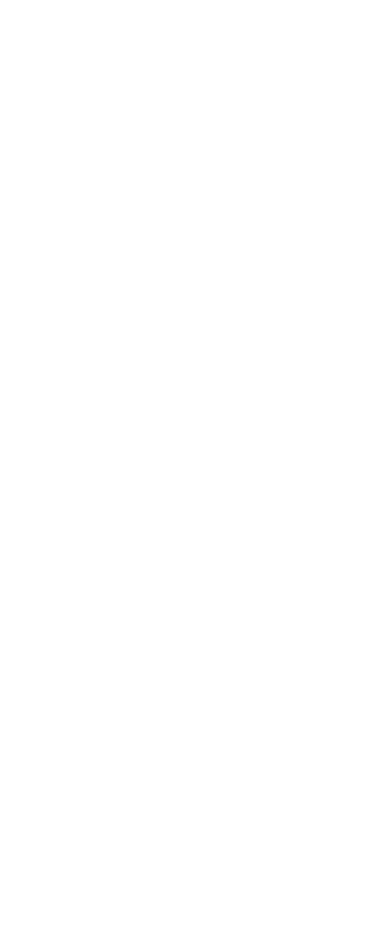
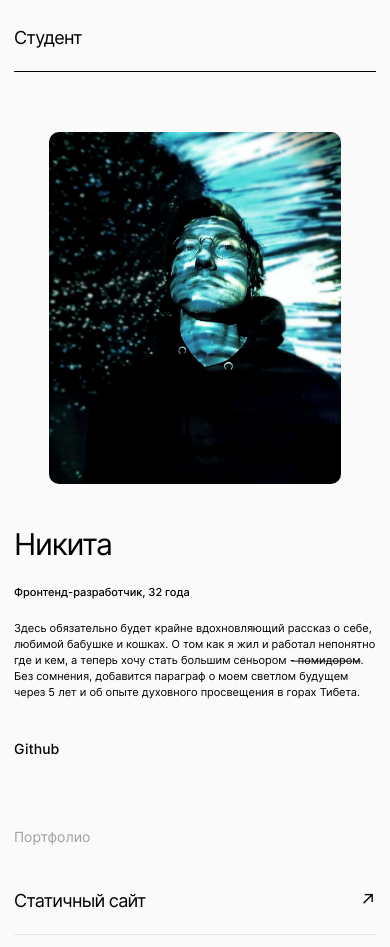
Before and after one commit to OrtiesPN/movies-explorer-frontend_OLD, a React (Create React App) app in the folder movies-explorer/: page / in a window 390 px wide. Shown: the part 2120-3067 px from the top of the page. Before the commit the page ends 2049 px from the top, so only its background shows below. Built offline with nearby package versions, Linux system fonts and the light colour scheme.

Commit message:
dev/ feat: do Portfolio

```diff
--- a/movies-explorer/src/components/AboutProject/AboutProject.css
+++ b/movies-explorer/src/components/AboutProject/AboutProject.css
@@ -120,6 +120,10 @@
         font-size: 12px;
         line-height: 18px;
     }
+
+    .project__stagename {
+        font-weight: 400;
+    }
 }
 
 @media screen and (max-width: 440px) {
--- a/movies-explorer/src/components/App/App.js
+++ b/movies-explorer/src/components/App/App.js
@@ -11,6 +11,7 @@
 import NavTab from '../NavTab/NavTab';
 import AboutProject from '../AboutProject/AboutProject';
 import Techs from '../Techs/Techs';
+import Portfolio from '../Portfolio/Portfolio';
 
 function App() {
   const [currentUser, setCurrentUser] = useState({});
@@ -39,6 +40,7 @@
                 <NavTab />
                 <AboutProject />
                 <Techs />
+                <Portfolio />
               </>
           }/>
           {/* <Route path="/signup" element={}/> */}
--- a/movies-explorer/src/components/Portfolio/Portfolio.css
+++ b/movies-explorer/src/components/Portfolio/Portfolio.css
@@ -0,0 +1,223 @@
+.portfolio {
+    padding: 110px 70px 125px;
+}
+
+.portfolio__title {
+    margin: 0;
+    padding-bottom: 23px;
+    color: #000;
+    font-size: 22px;
+    font-style: normal;
+    font-weight: 400;
+    line-height: normal;
+    letter-spacing: -0.88px;
+    border-bottom: 1px solid #000;
+}
+
+.portfolio__article {
+    margin-top: 66px;
+    display: flex;
+    justify-content: space-between;
+    gap: 49px;
+}
+
+.portfolio__textblock {
+    max-width: 600px;
+    display: flex;
+    flex-direction: column;
+}
+
+.portfolio__name {
+    margin: 0;
+    font-size: 40px;
+    font-style: normal;
+    font-weight: 400;
+    line-height: 40px;
+    letter-spacing: -1.6px;
+}
+
+.portfolio__summary {
+    margin: 16px 0 0 0;
+    font-feature-settings: 'clig' off, 'liga' off;
+    font-size: 12px;
+    font-style: normal;
+    font-weight: 500;
+    line-height: 18px;
+}
+
+.portfolio__about {
+    margin: 26px 0 0 0;
+    font-feature-settings: 'clig' off, 'liga' off;
+    font-size: 12px;
+    font-style: normal;
+    font-weight: 400;
+    line-height: 18px;
+}
+
+.portfolio__link {
+    color: #000;
+    text-decoration: none;
+    opacity: 1;
+    transition: opacity .4s ease;
+}
+
+.portfolio__link:hover {
+    opacity: .7;
+}
+
+.portfolio__link_git {
+    margin-top: auto;
+    padding-top: 10px;
+    vertical-align: bottom;
+    font-size: 14px;
+    font-weight: 500;
+    line-height: normal;
+}
+
+.portfolio__link_project {
+    display: flex;
+    font-size: 30px;
+    font-style: normal;
+    font-weight: 400;
+    line-height: 50px;
+    letter-spacing: -1.2px;
+}
+
+.portfolio__link_project::after {
+    margin-left: auto;
+    content: "↗";
+    line-height: 60px;
+}
+
+.portfolio__photo {
+    width: 270px;
+    height: 327px;
+    border-radius: 10px;
+    object-fit: cover;
+}
+
+.portfolio__projects {
+    margin: 100px 0 0 0;
+    color: #A0A0A0;
+    font-feature-settings: 'clig' off, 'liga' off;
+    font-size: 18px;
+    font-style: normal;
+    font-weight: 400;
+    line-height: 20px;
+}
+
+.portfolio__links {
+    margin: 50px 0 0 0;
+    padding: 0;
+    list-style: none;
+    display: flex;
+    flex-direction: column;
+    gap: 20px;
+}
+
+.portfolio__item {
+    width: 100%;
+    padding-bottom: 19px;
+    border-bottom: 1px solid #E8E8E8;
+}
+
+@media screen and (max-width: 768px){
+    .portfolio {
+        padding: 90px 50px;
+    }
+
+    .portfolio__textblock {
+        max-width: 364px;
+    }
+
+    .portfolio__about {
+        margin-top: 20px;
+    }
+
+    .portfolio__photo {
+        width: 255px;
+        height: 307px;
+    }
+
+    .portfolio__projects {
+        margin-top: 90px;
+    }
+
+    .portfolio__link_project {
+        font-size: 28px;
+    }
+}
+
+@media screen and (max-width: 520px){
+
+
+    .portfolio__article {
+        flex-direction: column-reverse;
+        gap: 40px;
+    }
+
+    .portfolio__photo {
+        align-self: center;
+        width: 292px;
+        height: 352px;
+    }
+
+    .portfolio__link_git {
+        margin-top: 40px;
+        padding-top: 0;
+    }
+
+}
+
+@media screen and (max-width: 440px){
+    .portfolio {
+        padding: 70px 14px;
+    }
+
+    .portfolio__title {
+        margin-top: 28px;
+        font-size: 18px;
+        letter-spacing: -0.72px;
+    }
+
+    .portfolio__article {
+        margin-top: 60px;
+    }
+
+    .portfolio__name {
+        font-size: 30px;
+        letter-spacing: -1.2px;
+    }
+
+    .portfolio__summary {
+        margin-top: 20px;
+        font-size: 11px;
+        line-height: 16px;
+    }
+
+    .portfolio__about {
+        margin-top: 20px;
+        font-size: 11px;
+        line-height: 16px;
+    }
+
+    .portfolio__projects {
+        margin-top: 70px;
+        font-size: 14px;
+        line-height: 20px;
+    }
+
+    .portfolio__links {
+        margin-top: 40px;
+    }
+
+    .portfolio__link_project {
+        font-size: 18px;
+        line-height: 28px;
+        letter-spacing: -0.72px;
+    }
+
+    .portfolio__link_project::after {
+        line-height: 28px;
+    }
+}
--- a/movies-explorer/src/components/Portfolio/Portfolio.js
+++ b/movies-explorer/src/components/Portfolio/Portfolio.js
@@ -0,0 +1,35 @@
+import "./Portfolio.css";
+import photo from '../../images/Niki.jpg';
+
+export default function Portfolio() {
+    return (
+        <section className="portfolio">
+            <div className="portfolio__wrapper">
+                <h2 className="portfolio__title">Студент</h2>
+                <article className="portfolio__article">
+                    <div className="portfolio__textblock">
+                        <h3 className="portfolio__name">Никита</h3>
+                        <p className="portfolio__summary">Фронтенд-разработчик, 32 года</p>
+                        <p className="portfolio__about">Здесь обязательно будет крайне вдохновляющий рассказ о себе, любимой бабушке и кошках.
+                        О том как я жил и работал непонятно где и кем, а теперь хочу стать большим сеньором - ̶п̶о̶м̶и̶д̶о̶р̶о̶м̶.
+                        Без сомнения, добавится параграф о моем светлом будущем через 5 лет и об опыте духовного просвещения в горах Тибета.</p>
+                        <a className="portfolio__link portfolio__link_git"  href="https://github.com/OrtiesPN"  target="_blank" rel="noreferrer">Github</a>
+                    </div>
+                    <img className="portfolio__photo" src={photo} alt="Портрет студента"/>
+                </article>
+                <h3 className="portfolio__projects">Портфолио</h3>
+                <ul className="portfolio__links">
+                    <li className="portfolio__item">
+                        <a className="portfolio__link portfolio__link_project" href="https://github.com/OrtiesPN/how-to-learn"  target="_blank" rel="noreferrer">Статичный сайт</a>
+                    </li>
+                    <li className="portfolio__item">
+                        <a className="portfolio__link portfolio__link_project" href="https://github.com/OrtiesPN/russian-travel"  target="_blank" rel="noreferrer">Адаптивный сайт</a>
+                    </li>
+                    <li className="portfolio__item">
+                        <a className="portfolio__link portfolio__link_project" href="https://github.com/OrtiesPN/react-mesto-api-full-gha"  target="_blank" rel="noreferrer">Одностраничное приложение</a>
+                    </li>
+                </ul>
+            </div>
+        </section>
+    )
+}
--- a/movies-explorer/src/components/Techs/Techs.css
+++ b/movies-explorer/src/components/Techs/Techs.css
@@ -1,5 +1,4 @@
 .techs {
-    background: #F5F5F5;
     padding: 100px 70px;
 }
 
```
Also changed, not shown: movies-explorer/src/images/Niki.jpg (added).
